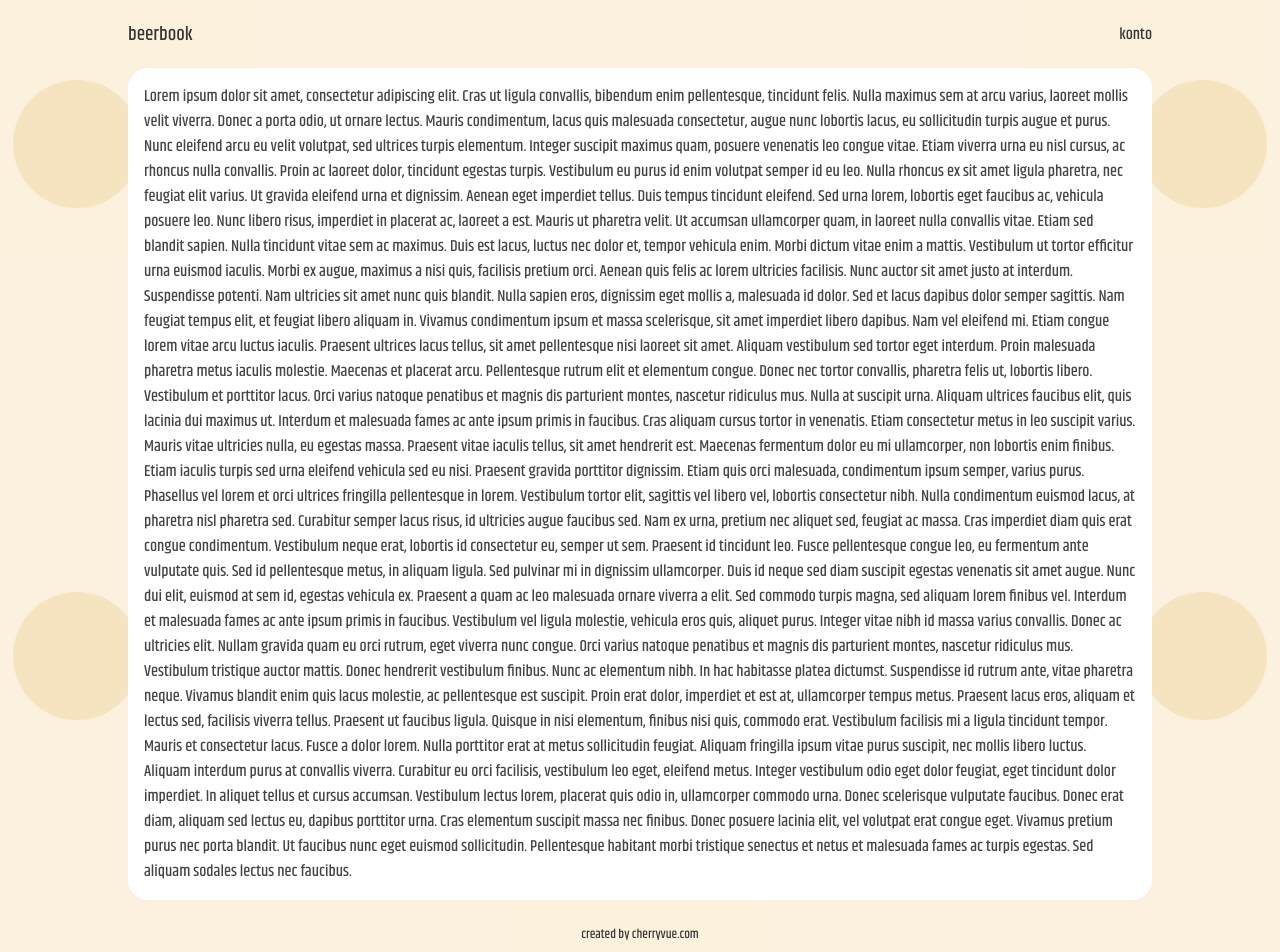
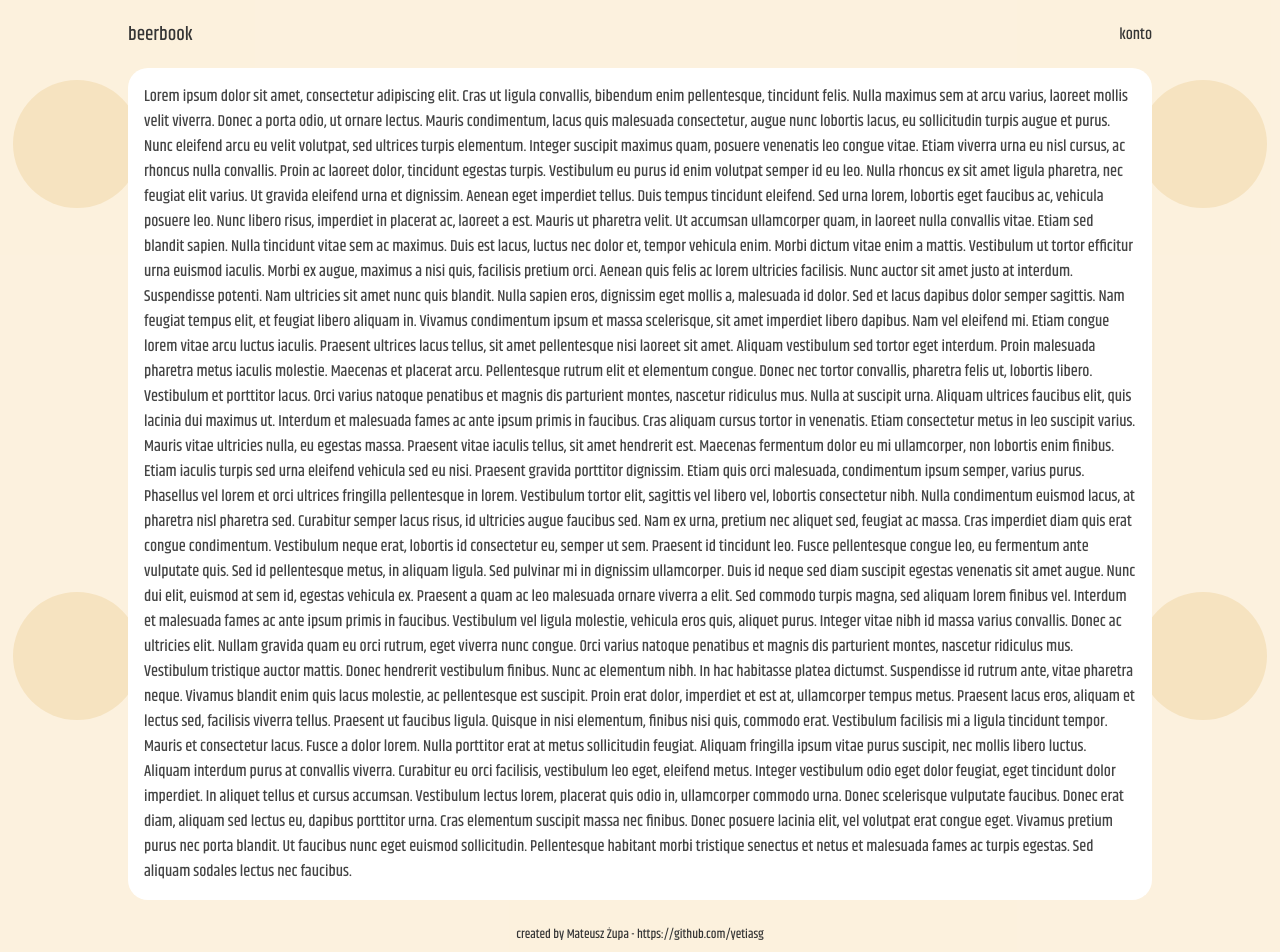
Before and after one commit to yetiasg/beerbook, a Vue app in the folder frontend/app/: page / in a window 1280 px wide. Shown: the top 952 px of the page. Built offline with nearby package versions, Linux system fonts and the light colour scheme.

Commit message:
Add dynamic data to footer

```diff
--- a/frontend/app/src/components/layout/TheFooter.vue
+++ b/frontend/app/src/components/layout/TheFooter.vue
@@ -1,8 +1,19 @@
 <template>
   <footer>
-   <p>created by cherryvue.com</p>
+   <p>created by {{createdBy.username}} - <a :href="createdBy.repo">{{createdBy.repo}}</a></p>
   </footer>
 </template>
+
+<script>
+import config from '../../config.js';
+export default {
+  computed: {
+    createdBy(){
+      return config.AUTHOR;
+    }
+  }
+}
+</script>
 
 <style scoped>
   p{
--- a/frontend/app/src/config.js
+++ b/frontend/app/src/config.js
@@ -1,3 +1,7 @@
 export default {
-  BASE_URL: 'http://localhost:8080'
+  BASE_URL: 'http://localhost:8080',
+  AUTHOR: {
+    username: 'Mateusz Żupa',
+    repo: 'https://github.com/yetiasg'
+  }
 }
--- a/frontend/app/src/router.js
+++ b/frontend/app/src/router.js
@@ -14,8 +14,8 @@ const router = createRouter({
 })
 
 router.beforeEach(async(to, from, next) => {
-    // const token = localStorage.getItem('token')
-    const token = "g";
+    const token = localStorage.getItem('token')
+    // const token = "g";
     const routerAuthCheck = !!token
 
     if(to.matched.some(record => record.meta.requireAuth)){
```
